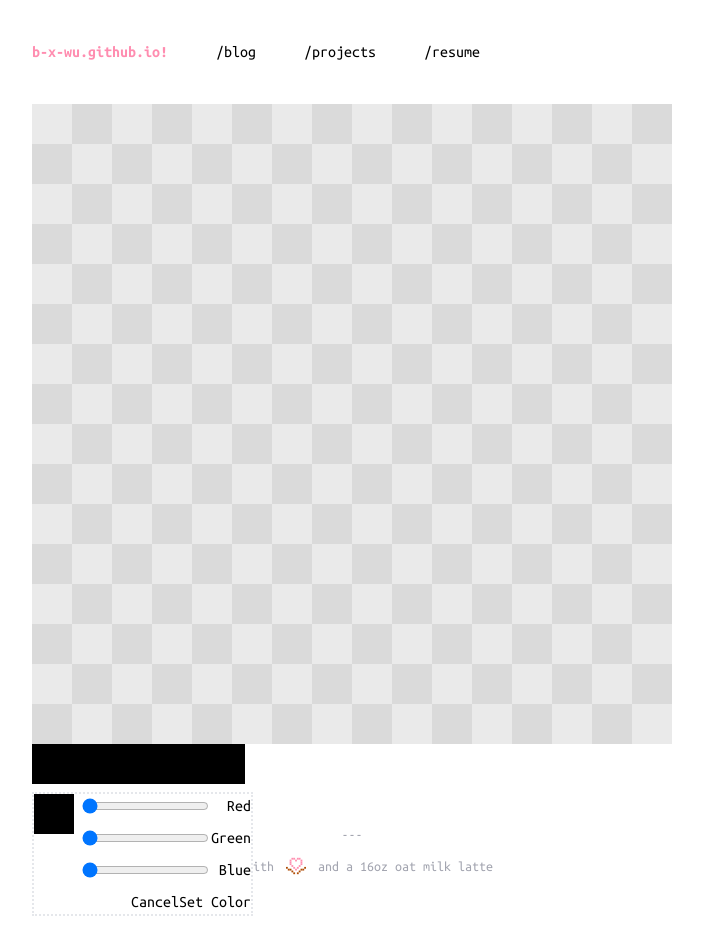
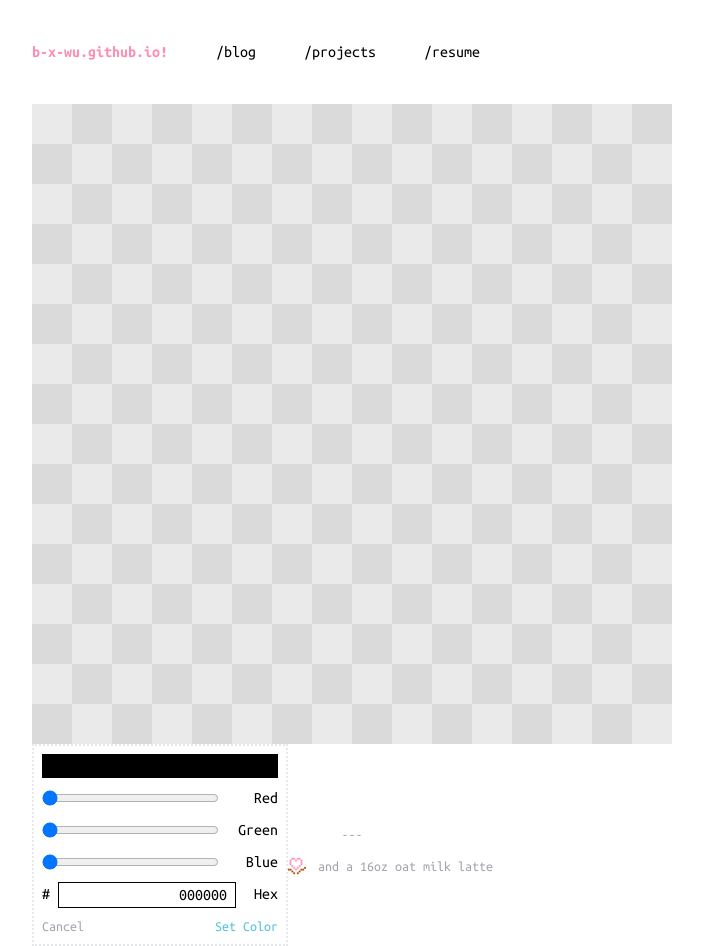
Before and after one commit to b-x-wu/b-x-wu.github.io, a React app: page /projects/pixel-svg-maker in a window 1280 px wide. Both pictures are taken after a click on the element 426 px from the left and 764 px from the top of the page. Shown: the whole page, without its empty margins (288-991 px from the left). Before the commit the page ends 916 px from the top, so only its background shows below. Built offline with nearby package versions, Linux system fonts and the light colour scheme.

Commit message:
feat: add hex picker

```diff
--- a/src/components/projects/pixel-svg-maker/ColorPicker.tsx
+++ b/src/components/projects/pixel-svg-maker/ColorPicker.tsx
@@ -1,5 +1,5 @@
 import React, { useEffect, useState } from 'react';
-import { Color, colorToString } from './types';
+import { Color, colorToHexString, colorToRbgString, hexStringToColor } from './types';
 
 interface ColorPickerProps {
     initialColor: Color;
@@ -16,19 +16,37 @@ const ColorPicker: React.FC<ColorPickerProps> = ({
     const [ green, setGreen ] = useState<number>(0);
     const [ blue, setBlue ] = useState<number>(0);
 
+    const [ hexValue, setHexValue ] = useState<string>('');
+
     useEffect(() => {
         setRed(initialColor.red);
         setGreen(initialColor.green);
         setBlue(initialColor.blue);
+        setHexValue(colorToHexString(initialColor));
     }, [ initialColor ]);
 
+    const handleHexValueChange = (event: React.ChangeEvent<HTMLInputElement>): void => {
+        const color = hexStringToColor(event.target.value);
+        console.log(color);
+
+        if (color !== undefined) {
+            setRed(color.red);
+            setGreen(color.green);
+            setBlue(color.blue);
+            setHexValue(colorToHexString(color));
+            return;
+        }
+
+        setHexValue(event.target.value);
+    };
+
     return (
-        <div className='absolute top-12 flex flex-row gap-x-2 border-2 border-dotted bg-white'>
+        <div className='absolute flex w-64 flex-col gap-y-2 border-2 border-dotted bg-white p-2'>
             <div
-                className='size-10'
-                style={ { backgroundColor: colorToString({ red, green, blue}) } }
+                className='h-6 w-full'
+                style={ { backgroundColor: colorToRbgString({ red, green, blue}) } }
             ></div>
-            <div className='flex flex-col gap-y-2'>
+            <div className='flex basis-4/6 flex-col gap-y-2'>
                 <div className='flex flex-row justify-between'>
                     <input
                         type='range'
@@ -65,9 +83,22 @@ const ColorPicker: React.FC<ColorPickerProps> = ({
                     />
                     <label htmlFor='blue-slider'>Blue</label>
                 </div>
-                <div className='flex flex-row justify-end'>
-                    <button onClick={ onClose }>Cancel</button>
-                    <button onClick={ () => onPickColor({ red, green, blue }) }>Set Color</button>
+                <div className='flex flex-row justify-between gap-x-2'>
+                    <div className='flex w-9/12 flex-row gap-x-2'>
+                        <div>#</div>
+                        <input
+                            type='text'
+                            id='hex-input'
+                            value={ hexValue }
+                            onChange={ handleHexValueChange }
+                            className='grow border border-black pr-2 text-right'
+                        />
+                    </div>
+                    <div>Hex</div>
+                </div>
+                <div className='flex flex-row justify-between gap-x-2 text-sm'>
+                    <button className='text-disabled hover:underline hover:underline-offset-2' onClick={ onClose }>Cancel</button>
+                    <button className='text-enabled hover:underline hover:underline-offset-2' onClick={ () => onPickColor({ red, green, blue }) }>Set Color</button>
                 </div>
             </div>
         </div>
--- a/src/components/projects/pixel-svg-maker/PixelCanvas.tsx
+++ b/src/components/projects/pixel-svg-maker/PixelCanvas.tsx
@@ -1,5 +1,5 @@
 import React, { useEffect, useRef, useState } from 'react';
-import { Color, colorToString } from './types';
+import { Color, colorToRbgString } from './types';
 
 interface PixelCanvasProps {
     /**
@@ -57,7 +57,7 @@ const PixelCanvas: React.FC<PixelCanvasProps> = ({
                     context.fillRect(x * pixelSideLength, y * pixelSideLength, pixelSideLength, pixelSideLength);
                     continue;
                 }
-                context.fillStyle = colorToString(color);
+                context.fillStyle = colorToRbgString(color);
                 context.fillRect(x * pixelSideLength, y * pixelSideLength, pixelSideLength, pixelSideLength);
             }
         };
--- a/src/components/projects/pixel-svg-maker/PixelPalette.tsx
+++ b/src/components/projects/pixel-svg-maker/PixelPalette.tsx
@@ -1,5 +1,5 @@
 import React, { useState } from 'react';
-import { Color, colorToString } from './types';
+import { Color, colorToRbgString } from './types';
 import ColorPicker from './ColorPicker';
 
 const DEFAULT_COLOR_QUEUE_LENGTH = 4;
@@ -34,14 +34,14 @@ const PixelPalette: React.FC<PixelPaletteProps> = ({
         <div className='relative flex w-full flex-row'>
             <div
                 className='h-10 w-2/6'
-                style={ { backgroundColor: colorToString(currentColor)} }
+                style={ { backgroundColor: colorToRbgString(currentColor)} }
                 onClick={ () => setIsColorPickerOpen(true) }
             ></div>
             { colorQueue.map((val, idx) => (
                 <div
-                    key={ `${val === undefined ? 'empty' : colorToString(val)}-${idx}` }
+                    key={ `${val === undefined ? 'empty' : colorToRbgString(val)}-${idx}` }
                     className='h-5 w-1/6'
-                    style={ { backgroundColor: val === undefined ? 'rgba(0, 0, 0, 0%)' : colorToString(val) } }
+                    style={ { backgroundColor: val === undefined ? 'rgba(0, 0, 0, 0%)' : colorToRbgString(val) } }
                     onClick={ () => handlePickColor(val) }
                 />
             )).filter((_, idx) => idx < DEFAULT_COLOR_QUEUE_LENGTH) }
--- a/src/components/projects/pixel-svg-maker/types.ts
+++ b/src/components/projects/pixel-svg-maker/types.ts
@@ -5,8 +5,58 @@ export interface Color {
 }
 
 
-export const colorToString = (color: Color) => {
+export const colorToRbgString = (color: Color) => {
     return `rgb(${color.red}, ${color.green}, ${color.blue})`;
+};
+
+export const numberToTwoDigitHexString = (n: number): string => {
+    return n.toString(16).padStart(2, '0').slice(-2);
+};
+
+export const colorToHexString = (color: Color): string => {
+    return `${numberToTwoDigitHexString(color.red)}${numberToTwoDigitHexString(color.green)}${numberToTwoDigitHexString(color.blue)}`;
+};
+
+/**
+ * converts a given hex string to the corresponding color
+ * returns undefined if the hex string is not valie
+ */
+export const hexStringToColor = (s: string): Color | undefined => {
+    const sanitizedString = s.trim().toLowerCase();
+
+    const sixCharMatch = sanitizedString.match(/^#?([0-9a-f]{2})([0-9a-f]{2})([0-9a-f]{2})$/);
+    const threeCharMatch = sanitizedString.match(/^#?([0-9a-f])([0-9a-f])([0-9a-f])$/);
+
+    if (threeCharMatch !== null) {
+        const redVal = threeCharMatch.at(1);
+        const greenVal = threeCharMatch.at(2);
+        const blueVal = threeCharMatch.at(3);
+
+        return redVal === undefined || blueVal === undefined || greenVal === undefined
+            ? undefined
+            : {
+                red: parseInt(redVal + redVal, 16),
+                green: parseInt(greenVal + greenVal, 16),
+                blue: parseInt(blueVal + blueVal, 16),
+            };
+    }
+
+
+    if (sixCharMatch !== null) {
+        const redVal = sixCharMatch.at(1);
+        const greenVal = sixCharMatch.at(2);
+        const blueVal = sixCharMatch.at(3);
+
+        return redVal === undefined || blueVal === undefined || greenVal === undefined
+            ? undefined
+            : {
+                red: parseInt(redVal + redVal, 16),
+                green: parseInt(greenVal + greenVal, 16),
+                blue: parseInt(blueVal + blueVal, 16),
+            };
+    }
+
+    return undefined;
 };
 
 export const RED: Color = {
```
